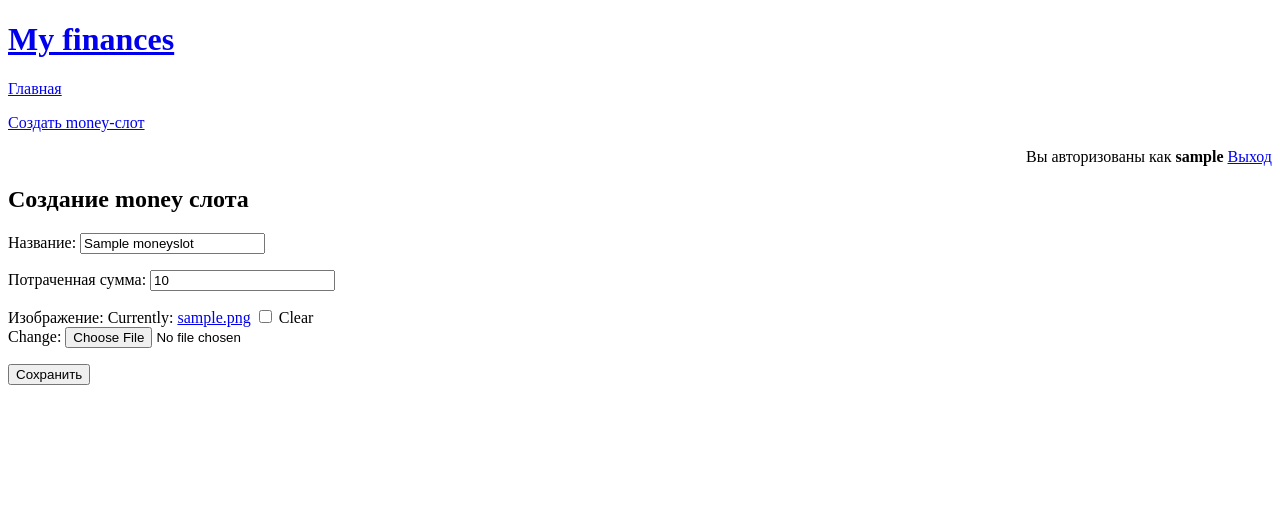
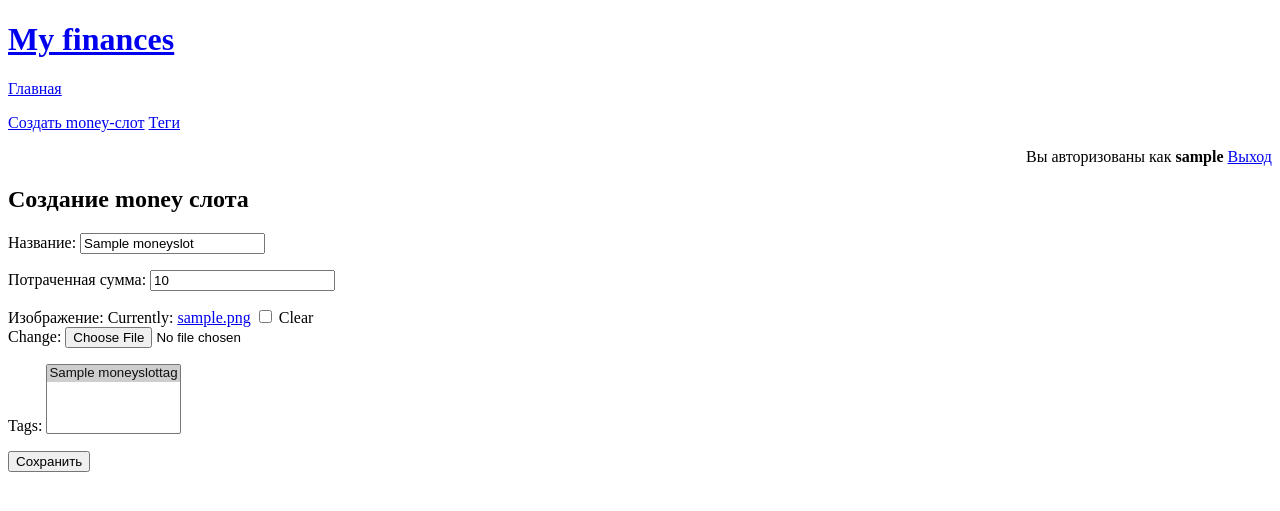
Before and after one commit to terentyevaolga/my_finances_project, a Django app: page /money_slots/1/ in a window 1280 px wide. Shown: the top 511 px of the page. Run offline with Django 4.2, Linux system fonts and the light colour scheme; a user stored in the database is signed in; tables that the repository leaves empty hold one stand-in row (values such as "Sample post").

Commit message:
add tags slots

```diff
--- a/web/forms.py
+++ b/web/forms.py
@@ -1,7 +1,7 @@
 from django import forms
 from django.contrib.auth import get_user_model
 
-from web.models import MoneySlot
+from web.models import MoneySlot, MoneySlotTag
 
 User = get_user_model()
 
@@ -33,4 +33,15 @@ class MoneySlotForm(forms.ModelForm):
 
     class Meta:
         model = MoneySlot
-        fields = ('title', 'amount_spent', 'image')
+        fields = ('title', 'amount_spent', 'image', 'tags')
+
+
+class MoneySlotTagForm(forms.ModelForm):
+
+    def save(self, commit=True):
+        self.instance.user = self.initial['user']
+        return super().save(commit)
+
+    class Meta:
+        model = MoneySlotTag
+        fields = ('title',)
--- a/web/models.py
+++ b/web/models.py
@@ -9,6 +9,9 @@ class MoneySlotTag(models.Model):
     title = models.CharField(max_length=256, verbose_name='Название')
     user = models.ForeignKey(User, on_delete=models.CASCADE, verbose_name='Пользователь')
 
+    def __str__(self):
+        return self.title
+
 
 class MoneySlot(models.Model):
     title = models.CharField(max_length=256, verbose_name='Название')
--- a/web/templates/web/base.html
+++ b/web/templates/web/base.html
@@ -15,7 +15,10 @@
         </div>
     {% else %}
 
-    <p><a href="{% url 'money_slots_add' %}">Создать money-слот</a></p>
+    <p>
+        <a href="{% url 'money_slots_add' %}">Создать money-слот</a>
+        <a href="{% url 'tags' %}">Теги</a>
+    </p>
 
     <div style='text-align: right'>
         {% if not user.is_anonymous %}
--- a/web/urls.py
+++ b/web/urls.py
@@ -1,6 +1,7 @@
 from django.urls import path
 
-from web.views import main_view, registration_view, auth_view, logout_view, money_slot_edit_view
+from web.views import main_view, registration_view, auth_view, logout_view, money_slot_edit_view, tags_view, \
+    tags_delete_view
 
 urlpatterns = [
     path('', main_view, name='main'),
@@ -9,4 +10,6 @@ urlpatterns = [
     path('logout/', logout_view, name='logout'),
     path('money_slots/add/', money_slot_edit_view, name='money_slots_add'),
     path('money_slots/<int:id>/', money_slot_edit_view, name='money_slots_edit'),
+    path('tags/', tags_view, name='tags'),
+    path('tags/<int:id>/delete', tags_delete_view, name='tags_delete'),
 ]
--- a/web/views.py
+++ b/web/views.py
@@ -1,8 +1,8 @@
 from django.contrib.auth import get_user_model, authenticate, login, logout
 from django.shortcuts import render, redirect
 
-from web.forms import RegistrationForm, AuthForm, MoneySlotForm
-from web.models import MoneySlot
+from web.forms import RegistrationForm, AuthForm, MoneySlotForm, MoneySlotTagForm
+from web.models import MoneySlot, MoneySlotTag
 
 User = get_user_model()
 
@@ -60,3 +60,24 @@ def money_slot_edit_view(request, id=None):
             form.save()
             return redirect('main')
     return render(request, 'web/money_slot_form.html', {'form': form})
+
+
+def _list_editor_view(request, model_cls, form_cls, template_name, url_name):
+    items = model_cls.objects.all()
+    form = form_cls
+    if request.method == 'POST':
+        form = form_cls(data=request.POST, initial={'user': request.user})
+        if form.is_valid():
+            form.save()
+            return redirect(url_name)
+    return render(request, f'web/{template_name}.html', {'items': items, 'form': form})
+
+
+def tags_view(request):
+    return _list_editor_view(request, MoneySlotTag, MoneySlotTagForm, 'tags', 'tags')
+
+
+def tags_delete_view(request, id):
+    tag = MoneySlotTag.objects.get(id=id)
+    tag.delete()
+    return redirect('tags')
```
Also changed, not shown: web/templates/web/tags.html (added, +19 -0 lines).
